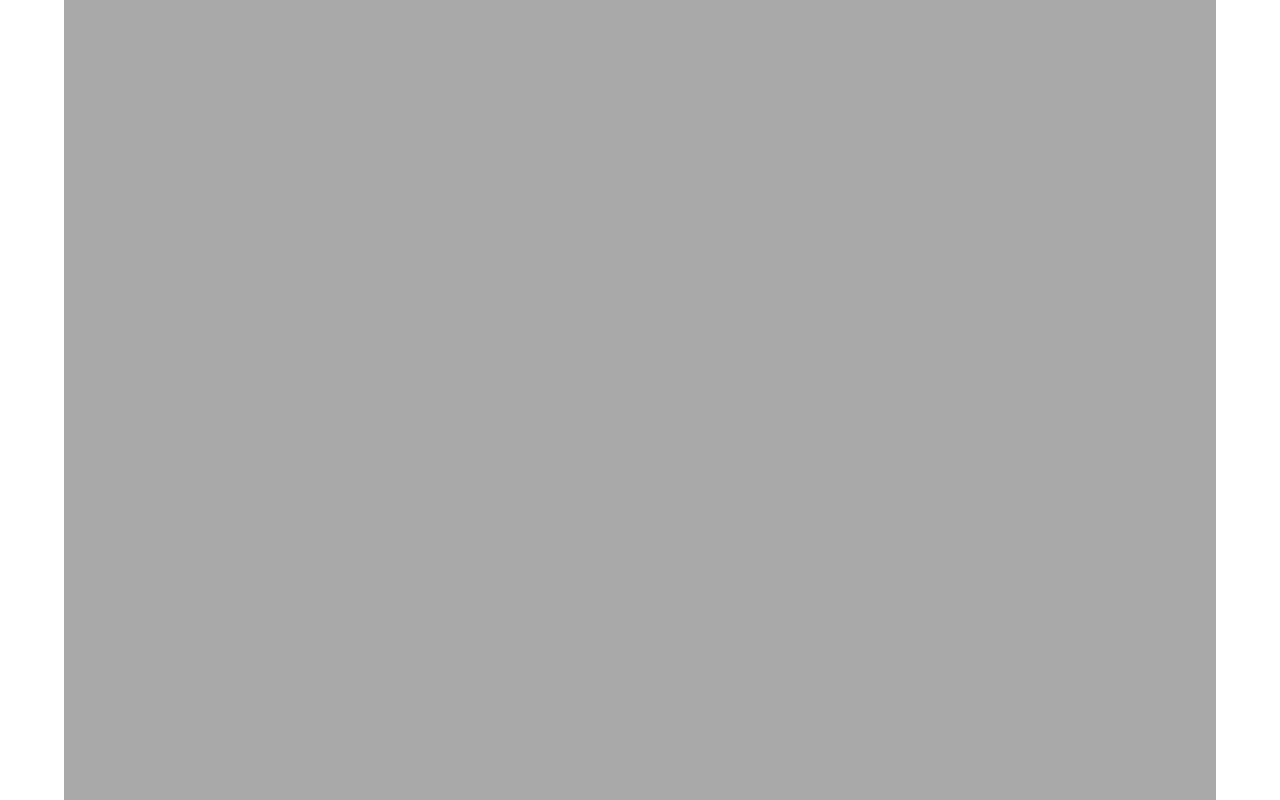
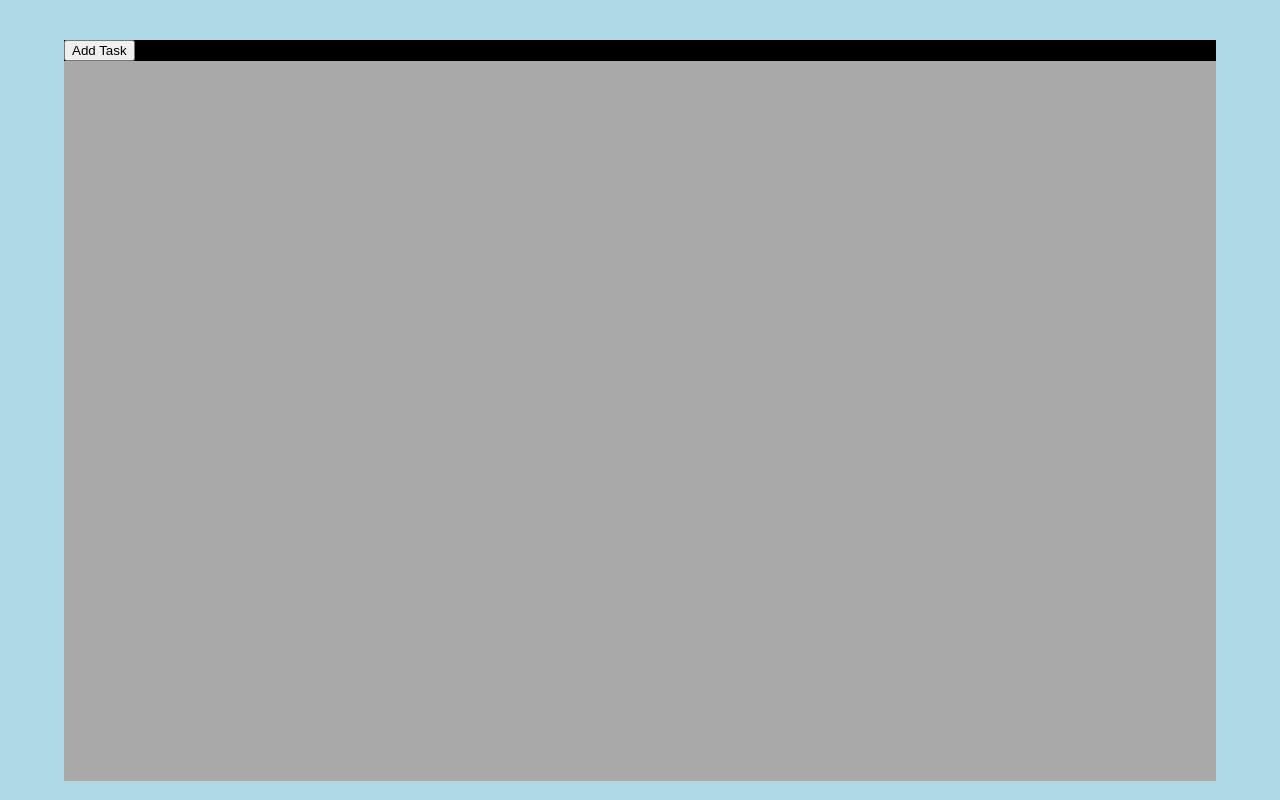
Before and after one commit to JPtheWebWizard/Simple-Planner, a plain HTML site: page index.html in a window 1280 px wide. Shown: the top 800 px of the page. Drawn offline with Linux system fonts and the light colour scheme.

Commit message:
added more containers

```diff
--- a/index.html
+++ b/index.html
@@ -8,7 +8,14 @@
 </head>
 <body>
     <div class="container">
+        <button id="addBtn">Add Task</button>
+        <div class="listBox">
 
+        </div>
     </div>
+
+
+
+    <script src="script.js"></script>
 </body>
 </html>
--- a/styles.css
+++ b/styles.css
@@ -1,14 +1,24 @@
 body {
+    display: flex;
     margin: 0;
-    display: flex;
     align-items: center;
     justify-content: center;
     height: 100vh;
+    background-color: lightblue;
 }
 
 .container {
+    background-color: black;
+    width: 90vw;
+    height: 90vh;
+}
+
+.listBox {
     background-color: darkgrey;
     width: 90vw;
-    height: 90vw;
+    height: 90vh;
+}
 
+#addBtn {
+    color: black;
 }
```
